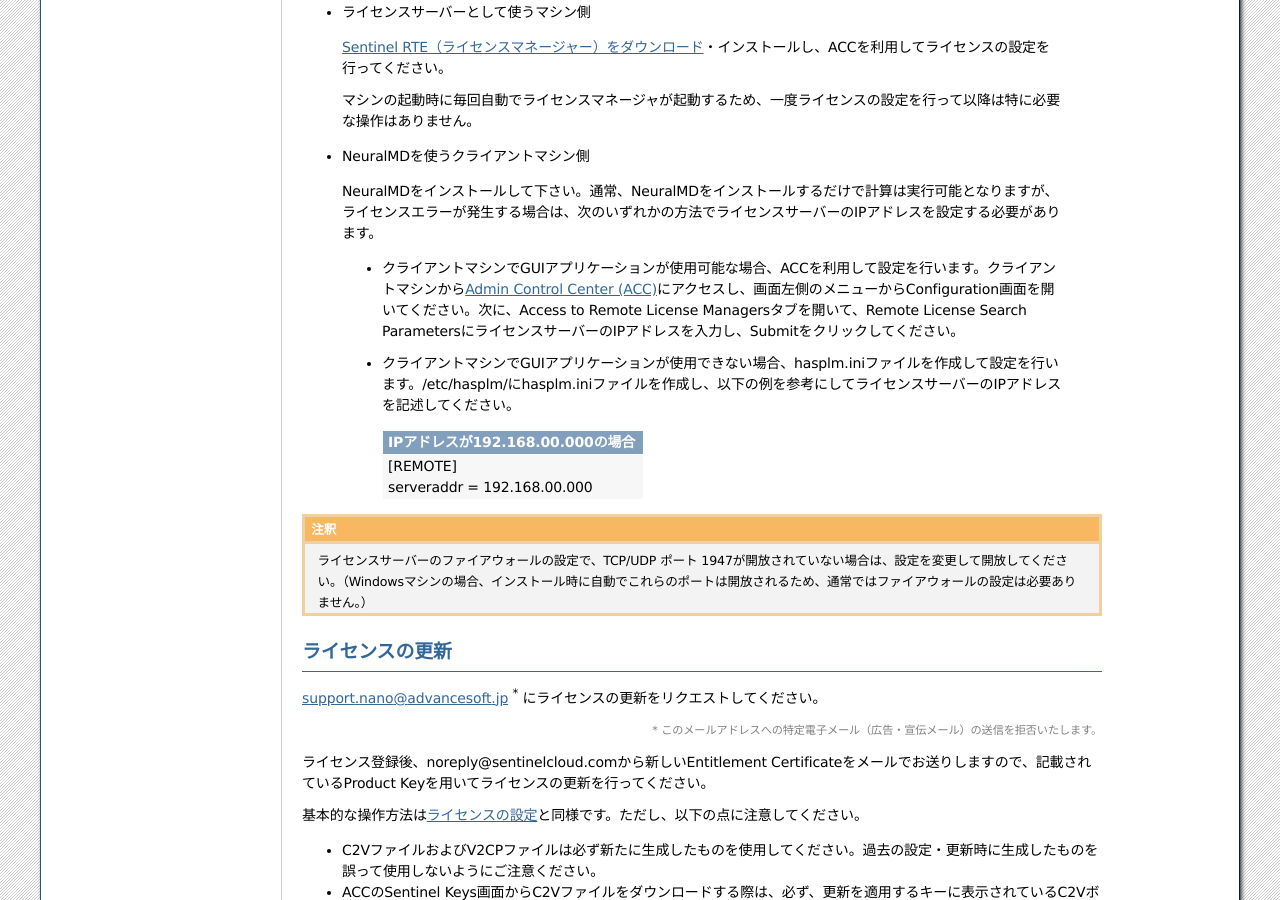
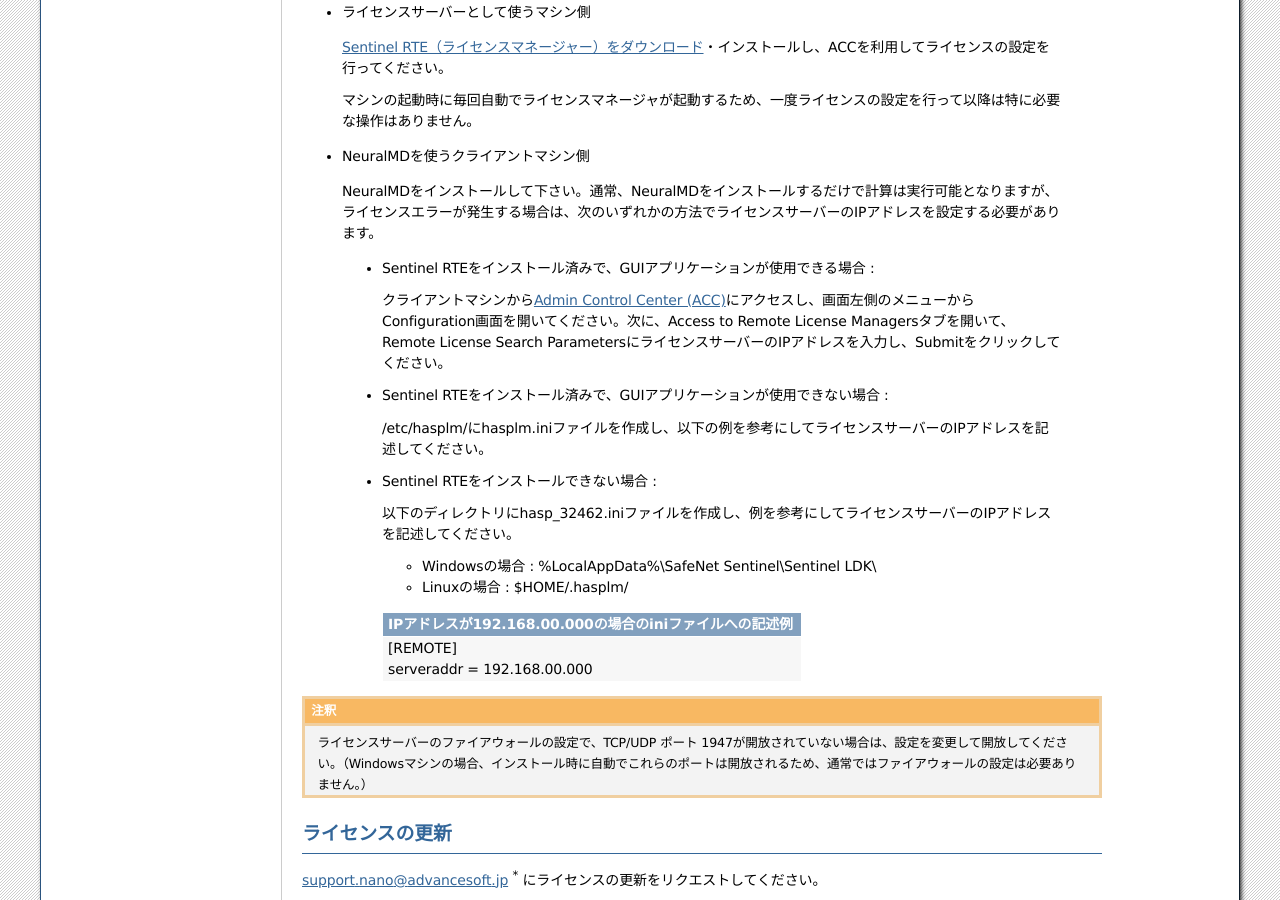
Before and after one commit to advancesoftcorp/neuralmd-doc, a Sphinx documentation site: the page built from docs/source/install/license.rst, in a window 1280 px wide and 900 px high, scrolled down 5314 px. Built offline with Sphinx 7.4.7, drawn with Linux system fonts in a browser that asks for light colours; formulas are drawn with MathJax 3.

Commit message:
add description for hasp_32462.ini

```diff
--- a/docs/source/install/license.rst
+++ b/docs/source/install/license.rst
@@ -168,14 +168,26 @@
 
  NeuralMDをインストールして下さい。通常、NeuralMDをインストールするだけで計算は実行可能となりますが、ライセンスエラーが発生する場合は、次のいずれかの方法でライセンスサーバーのIPアドレスを設定する必要があります。
 
- - クライアントマシンでGUIアプリケーションが使用可能な場合、ACCを利用して設定を行います。クライアントマシンから\ `Admin Control Center (ACC) <http://localhost:1947>`_\ にアクセスし、画面左側のメニューからConfiguration画面を開いてください。次に、Access to Remote License Managersタブを開いて、Remote License Search ParametersにライセンスサーバーのIPアドレスを入力し、Submitをクリックしてください。
+ - Sentinel RTEをインストール済みで、GUIアプリケーションが使用できる場合 :
 
- - クライアントマシンでGUIアプリケーションが使用できない場合、hasplm.iniファイルを作成して設定を行います。/etc/hasplm/にhasplm.iniファイルを作成し、以下の例を参考にしてライセンスサーバーのIPアドレスを記述してください。
+   クライアントマシンから\ `Admin Control Center (ACC) <http://localhost:1947>`_\ にアクセスし、画面左側のメニューからConfiguration画面を開いてください。次に、Access to Remote License Managersタブを開いて、Remote License Search ParametersにライセンスサーバーのIPアドレスを入力し、Submitをクリックしてください。
 
-   .. table::
+ - Sentinel RTEをインストール済みで、GUIアプリケーションが使用できない場合 :
+
+   /etc/hasplm/にhasplm.iniファイルを作成し、以下の例を参考にしてライセンスサーバーのIPアドレスを記述してください。
+
+ - Sentinel RTEをインストールできない場合 :
+
+   以下のディレクトリにhasp_32462.iniファイルを作成し、例を参考にしてライセンスサーバーのIPアドレスを記述してください。
+
+   - Windowsの場合 : %LocalAppData%\\SafeNet Sentinel\\Sentinel LDK\\
+
+   - Linuxの場合 : $HOME/.hasplm/
+
+  .. table::
 
       +-------------------------------------------------------------------------------------------+
-      |IPアドレスが192.168.00.000の場合                                                           |
+      |IPアドレスが192.168.00.000の場合のiniファイルへの記述例                                    |
       +===========================================================================================+
       || [REMOTE]                                                                                 |
       || serveraddr = 192.168.00.000                                                              |
```
